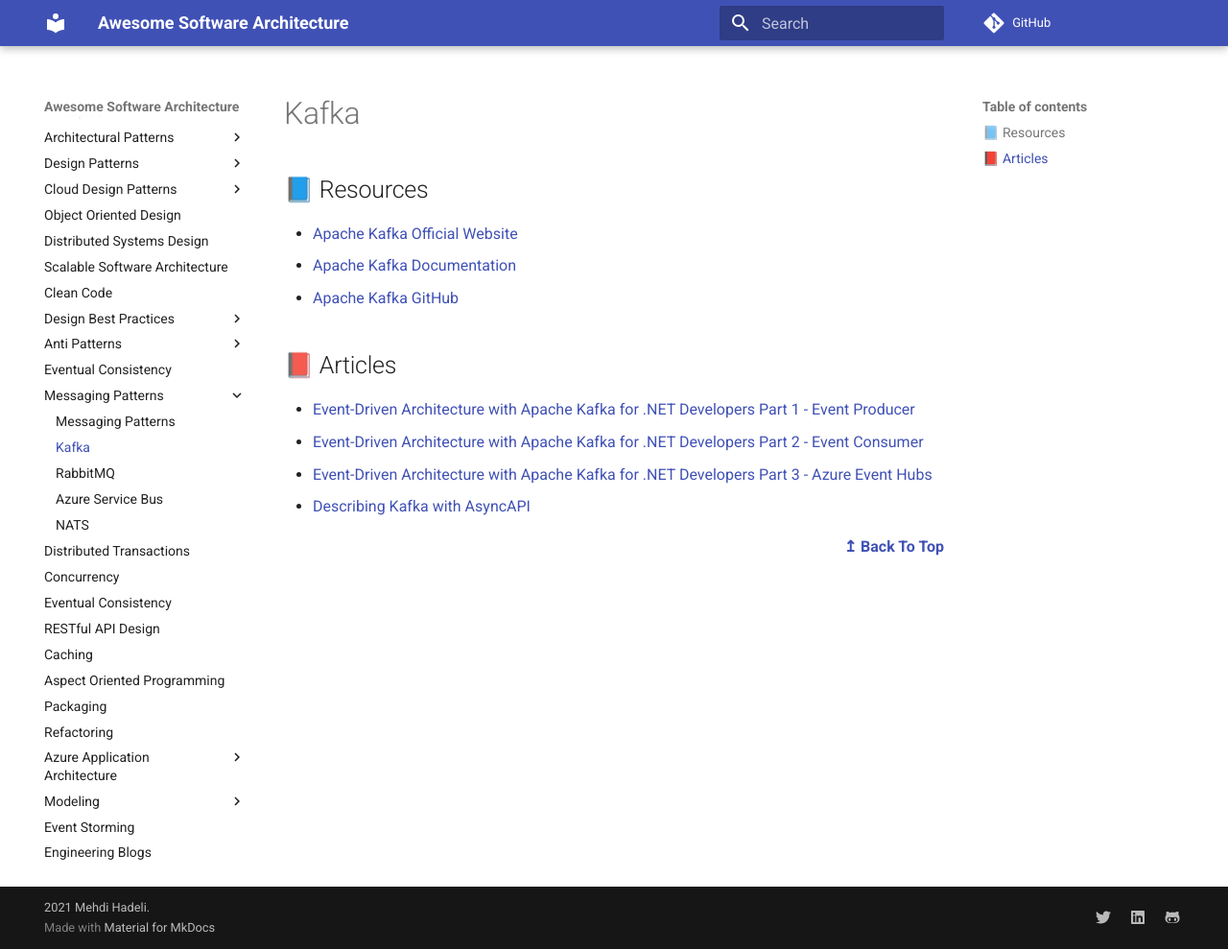
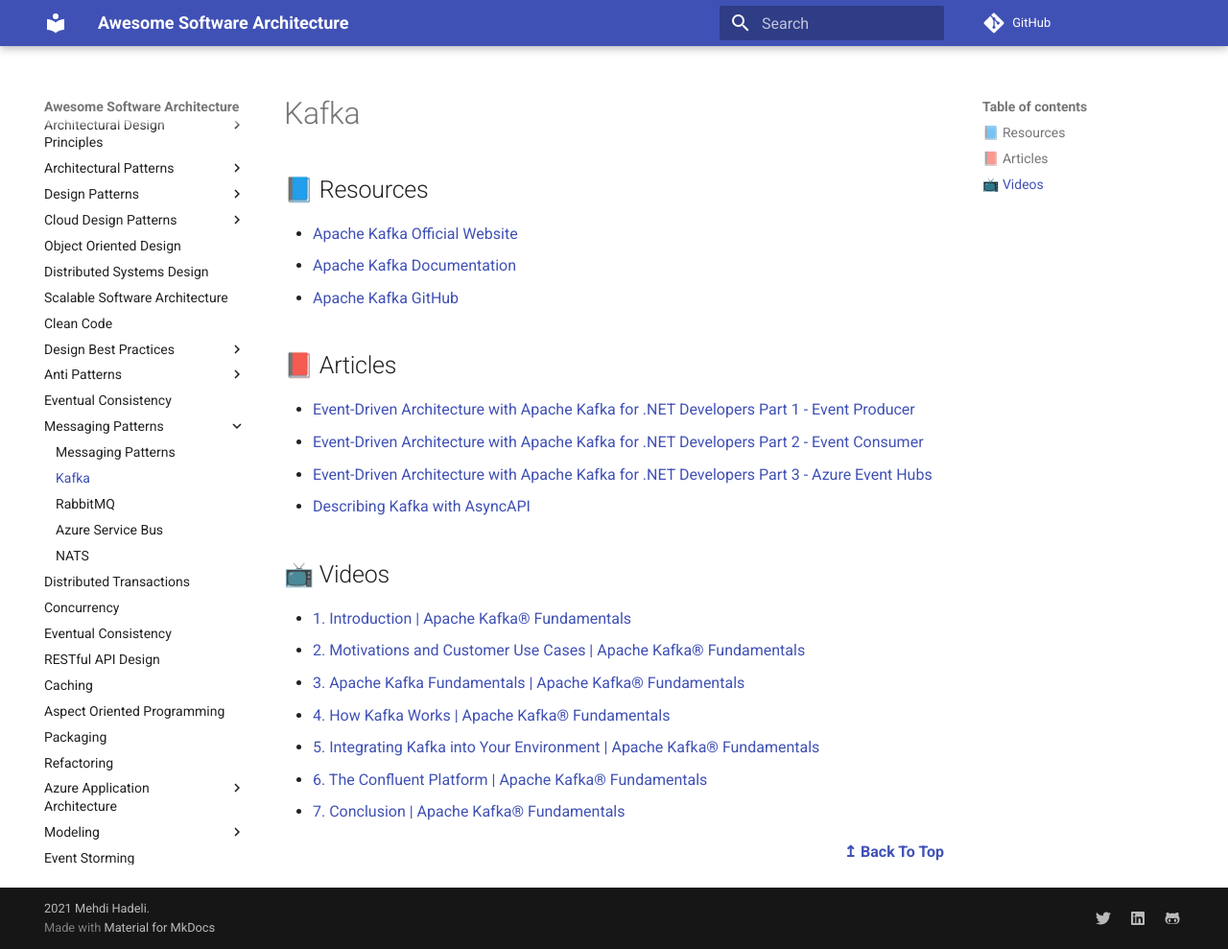
Before and after one commit to mehdihadeli/awesome-software-architecture, an MkDocs documentation site: the page built from docs/messaging/kafka.md, in a window 1280 px wide and 989 px high. Shown: the whole window at 96% size. Built offline with MkDocs 1.6.1 and Material for MkDocs 9.7.7, drawn with Linux system fonts in a browser that asks for light colours; comment, search, counter and statistics services are not loaded.

Commit message:
Add videos section into Kafka

```diff
--- a/docs/messaging/kafka.md
+++ b/docs/messaging/kafka.md
@@ -12,6 +12,15 @@
 - [Event-Driven Architecture with Apache Kafka for .NET Developers Part 3 - Azure Event Hubs](https://thecloudblog.net/post/event-driven-architecture-with-apache-kafka-for-net-developers-part-3-azure-event-hubs/)
 - [Describing Kafka with AsyncAPI](https://dalelane.co.uk/blog/?p=4219)
 
+## 📺 Videos
+- [1. Introduction | Apache Kafka® Fundamentals](https://youtu.be/-DyWhcX3Dpc)
+- [2. Motivations and Customer Use Cases | Apache Kafka® Fundamentals](https://youtu.be/BsojaA1XnpM)
+- [3. Apache Kafka Fundamentals | Apache Kafka® Fundamentals](https://youtu.be/B5j3uNBH8X4)
+- [4. How Kafka Works | Apache Kafka® Fundamentals](https://youtu.be/jY02MB-sz8I)
+- [5. Integrating Kafka into Your Environment | Apache Kafka® Fundamentals](https://youtu.be/3ttTvkjedKo)
+- [6. The Confluent Platform | Apache Kafka® Fundamentals](https://youtu.be/AMFiukoEyts)
+- [7. Conclusion | Apache Kafka® Fundamentals](https://youtu.be/H_9fLMW_WPg)
+
   <div align="right">
     <b><a href="#contents">↥ Back To Top</a></b>
   </div>
```
